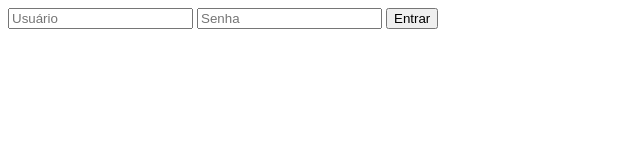
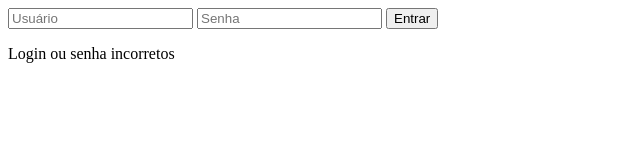
Before and after one commit to VitoColet/frontent2025, a plain HTML site: page CRUD 08 05 2025/CRUD/login.html in a window 1280 px wide. Both pictures are taken after a click on the button "Entrar". Shown: the whole page, without its empty margins (0-640 px from the left). Drawn offline with Linux system fonts and the light colour scheme.

Commit message:
código finalizado

```diff
--- a/CRUD 08 05 2025/CRUD/js/login.js
+++ b/CRUD 08 05 2025/CRUD/js/login.js
@@ -0,0 +1,27 @@
+const entrar = document.getElementById("entrar");
+
+entrar.addEventListener("click",
+    function()
+    {
+        const user = document.getElementById("login").value;
+        const senha = document.getElementById("senha").value;
+
+        const usuariosCadastrados = JSON.parse(localStorage.getItem("usuarios")) || [];
+
+
+        let usuarioEncontrado = usuariosCadastrados.find(
+            u => u.usuario === user && u.senha === senha
+
+        );
+
+        if (usuarioEncontrado)
+        {
+            localStorage.setItem("userLogado", user); // cria item no localStorage
+            window.location.href = "dashboard.html"; // redireciona para o dashboard se login correto
+        }
+        else
+        {
+            document.getElementById("mensagem").textContent = "Login ou senha incorretos";
+        }
+    }
+)
--- a/CRUD 08 05 2025/CRUD/login.html
+++ b/CRUD 08 05 2025/CRUD/login.html
@@ -14,6 +14,7 @@
             <input type="password" id="senha" placeholder="Senha" required>
             <button id="entrar">Entrar</button>
         </div>
+        <p id="mensagem"></p>
     </div>
 
     <script src="js/login.js"></script>
```
Also changed, not shown: CRUD 08 05 2025/CRUD/dashboard.html (added, +11 -0 lines).
